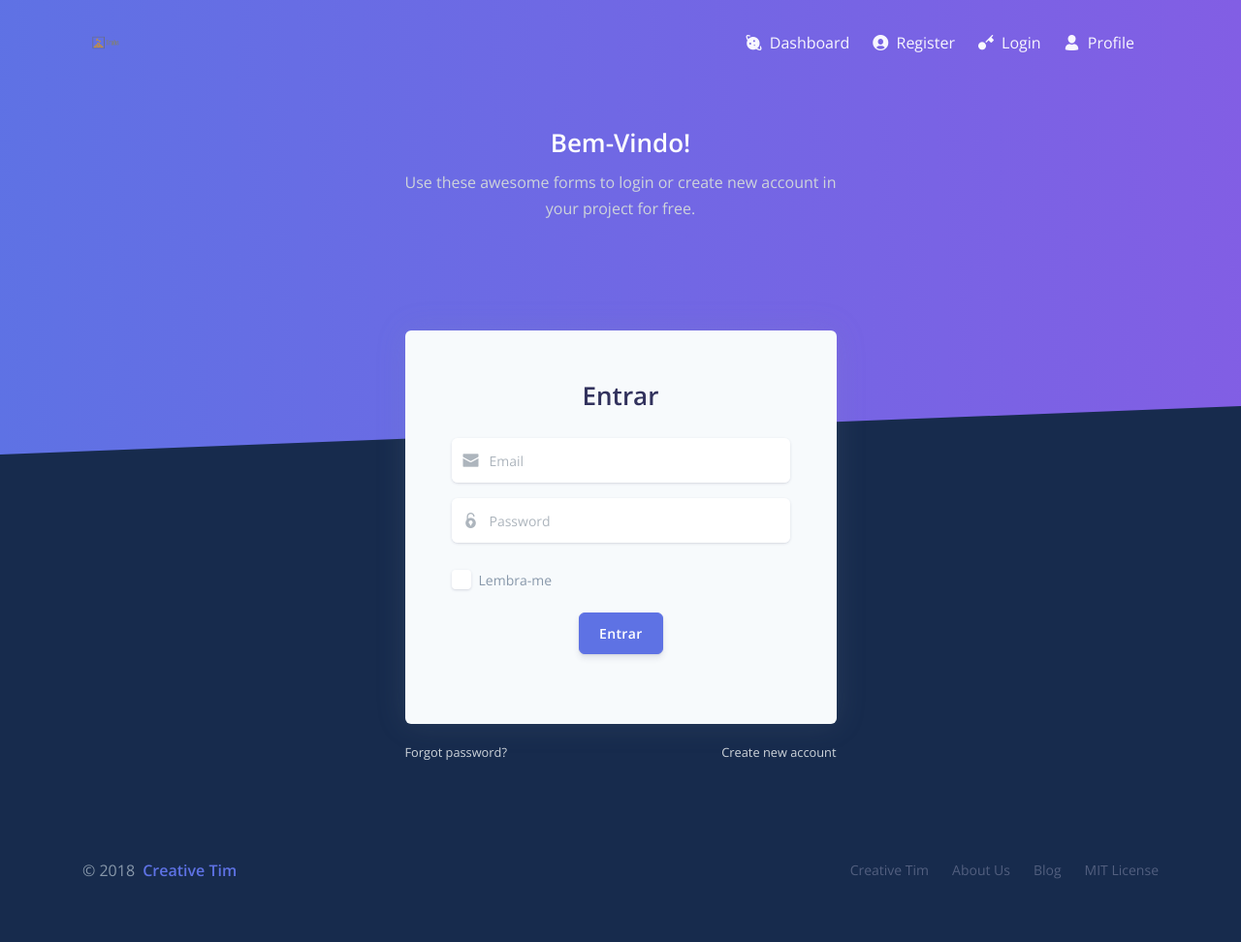
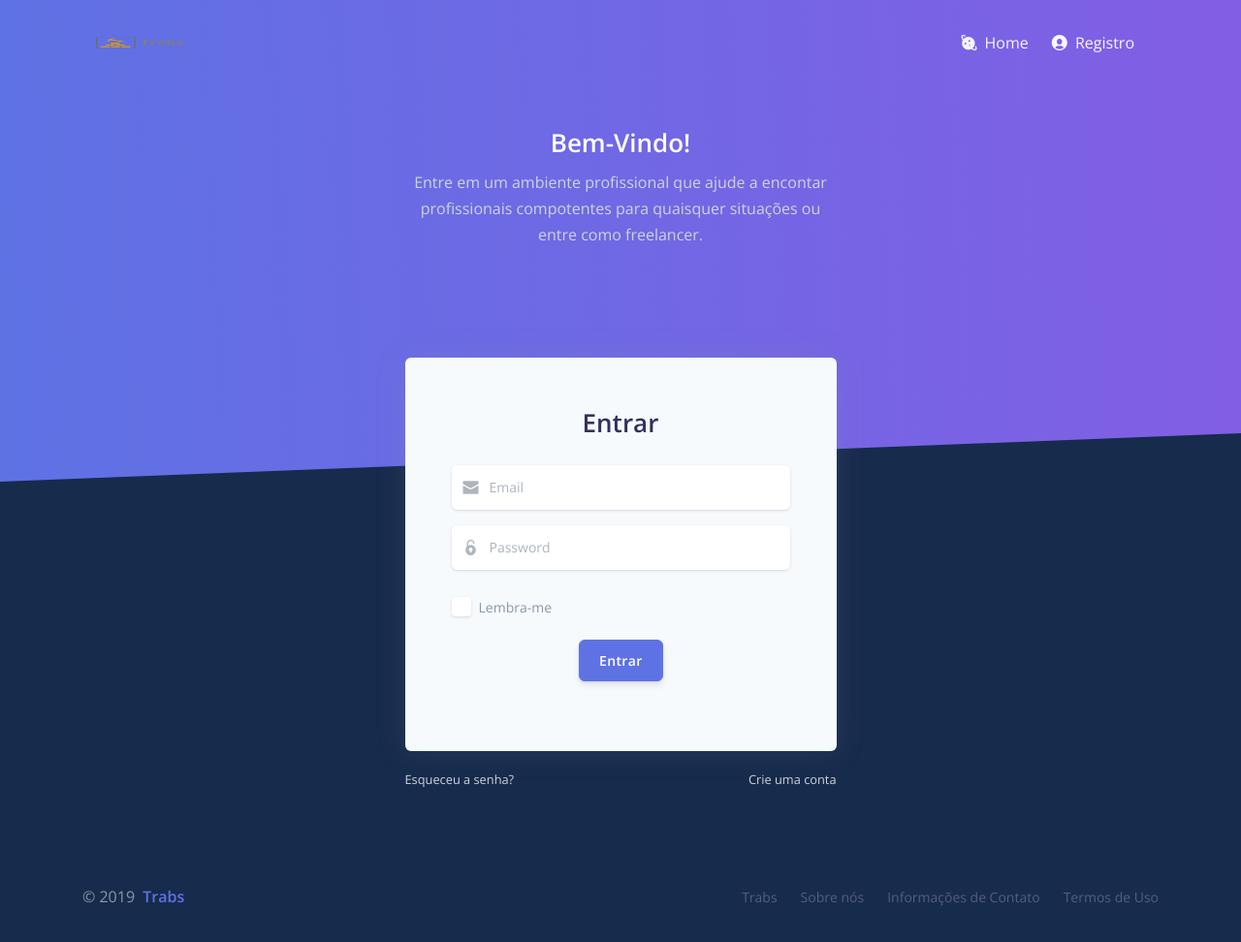
Before and after one commit to JanainaFS/Trabs, a website: page examples/login.html in a window 1280 px wide. Shown: the whole page at 97% size. Drawn offline with nearby package versions, Linux system fonts and the light colour scheme.

Commit message:
Finalização da tela de login

```diff
--- a/examples/login.html
+++ b/examples/login.html
@@ -24,7 +24,7 @@
     <nav class="navbar navbar-top navbar-horizontal navbar-expand-md navbar-dark">
       <div class="container px-4">
         <a class="navbar-brand" href="../index.html">
-          <img src="../assets/img/brand/logo.png" />
+          <img height="1024px" width="100px" src="../assets/img/brand/logo.png" />
         </a>
         <button class="navbar-toggler" type="button" data-toggle="collapse" data-target="#navbar-collapse-main" aria-controls="navbarSupportedContent" aria-expanded="false" aria-label="Toggle navigation">
           <span class="navbar-toggler-icon"></span>
@@ -51,25 +51,13 @@
             <li class="nav-item">
               <a class="nav-link nav-link-icon" href="../index.html">
                 <i class="ni ni-planet"></i>
-                <span class="nav-link-inner--text">Dashboard</span>
+                <span class="nav-link-inner--text">Home</span>
               </a>
             </li>
             <li class="nav-item">
               <a class="nav-link nav-link-icon" href="../examples/register.html">
                 <i class="ni ni-circle-08"></i>
-                <span class="nav-link-inner--text">Register</span>
-              </a>
-            </li>
-            <li class="nav-item">
-              <a class="nav-link nav-link-icon" href="../examples/login.html">
-                <i class="ni ni-key-25"></i>
-                <span class="nav-link-inner--text">Login</span>
-              </a>
-            </li>
-            <li class="nav-item">
-              <a class="nav-link nav-link-icon" href="../examples/profile.html">
-                <i class="ni ni-single-02"></i>
-                <span class="nav-link-inner--text">Profile</span>
+                <span class="nav-link-inner--text">Registro</span>
               </a>
             </li>
           </ul>
@@ -83,7 +71,7 @@
           <div class="row justify-content-center">
             <div class="col-lg-5 col-md-6">
               <h1 class="text-white">Bem-Vindo!</h1>
-              <p class="text-lead text-light">Use these awesome forms to login or create new account in your project for free.</p>
+              <p class="text-lead text-light">Entre em um ambiente profissional que ajude a encontar profissionais compotentes para quaisquer situações ou entre como freelancer.</p>
             </div>
           </div>
         </div>
@@ -134,10 +122,10 @@
           </div>
           <div class="row mt-3">
             <div class="col-6">
-              <a href="#" class="text-light"><small>Forgot password?</small></a>
+              <a href="#" class="text-light"><small>Esqueceu a senha?</small></a>
             </div>
             <div class="col-6 text-right">
-              <a href="#" class="text-light"><small>Create new account</small></a>
+              <a href="#" class="text-light"><small>Crie uma conta</small></a>
             </div>
           </div>
         </div>
@@ -150,22 +138,22 @@
       <div class="row align-items-center justify-content-xl-between">
         <div class="col-xl-6">
           <div class="copyright text-center text-xl-left text-muted">
-            &copy; 2018 <a href="https://www.creative-tim.com" class="font-weight-bold ml-1" target="_blank">Creative Tim</a>
+            &copy; 2019 <a href="https://www.creative-tim.com" class="font-weight-bold ml-1" target="_blank">Trabs</a>
           </div>
         </div>
         <div class="col-xl-6">
           <ul class="nav nav-footer justify-content-center justify-content-xl-end">
             <li class="nav-item">
-              <a href="https://www.creative-tim.com" class="nav-link" target="_blank">Creative Tim</a>
+              <a href="https://www.creative-tim.com" class="nav-link" target="_blank">Trabs</a>
             </li>
             <li class="nav-item">
-              <a href="https://www.creative-tim.com/presentation" class="nav-link" target="_blank">About Us</a>
+              <a href="https://www.creative-tim.com/presentation" class="nav-link" target="_blank">Sobre nós</a>
             </li>
             <li class="nav-item">
-              <a href="http://blog.creative-tim.com" class="nav-link" target="_blank">Blog</a>
+              <a href="http://blog.creative-tim.com" class="nav-link" target="_blank">Informações de Contato</a>
             </li>
             <li class="nav-item">
-              <a href="https://github.com/creativetimofficial/argon-dashboard/blob/master/LICENSE.md" class="nav-link" target="_blank">MIT License</a>
+              <a href="https://github.com/creativetimofficial/argon-dashboard/blob/master/LICENSE.md" class="nav-link" target="_blank">Termos de Uso</a>
             </li>
           </ul>
         </div>
```
